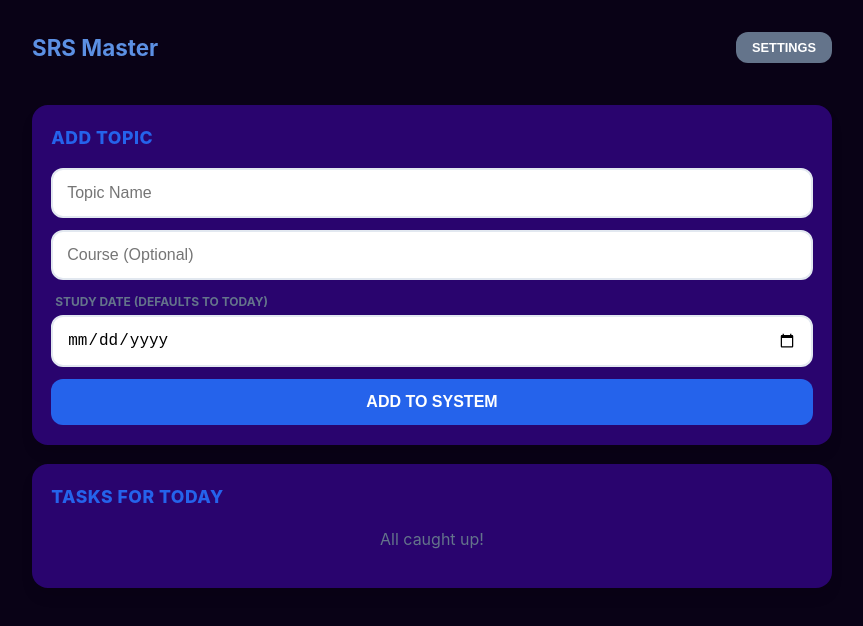
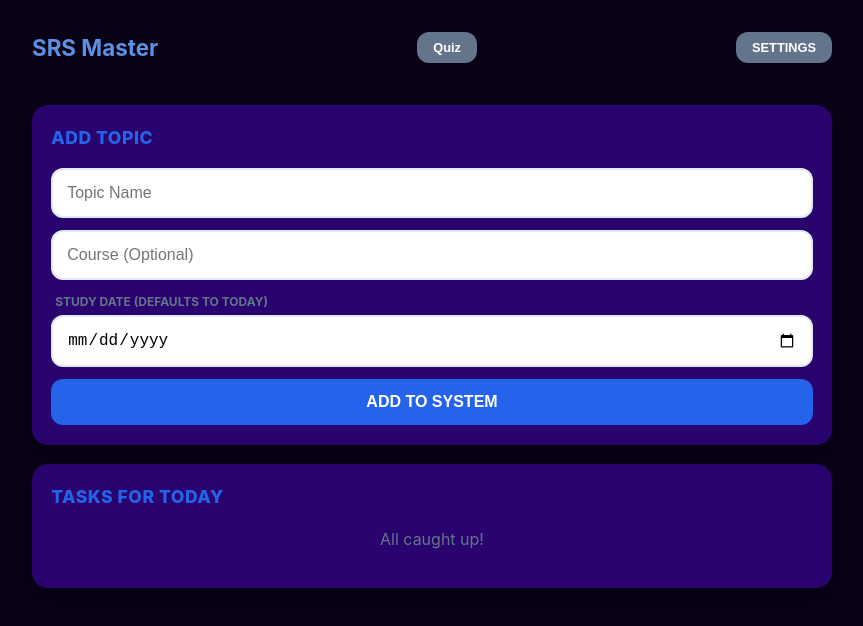
Before and after one commit to Samuel0008/srs, a plain HTML site: page index.html in a window 1280 px wide. Shown: the whole page, without its empty margins (208-1071 px from the left). Drawn offline with Linux system fonts and the light colour scheme.

Commit message:
Added a link to the quiz page

```diff
--- a/index.html
+++ b/index.html
@@ -102,6 +102,7 @@
 <div class="container">
     <header>
         <h1 style="font-size: 1.4rem;">SRS Master</h1>
+        <button onclick="window.location.href='quiz.html'" class="secondary">Quiz</button>
         <button onclick="toggleAdmin()" class="secondary">SETTINGS</button>
     </header>
 
@@ -264,4 +265,5 @@
     render();
 </script>
 </body>
+
 </html>
```
